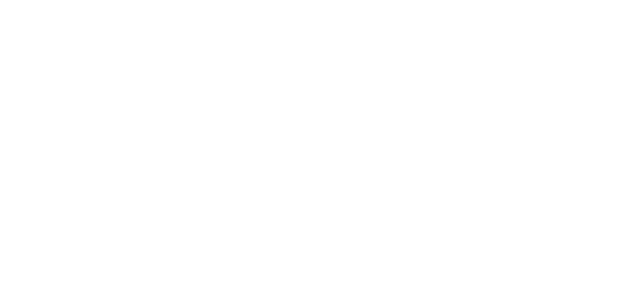
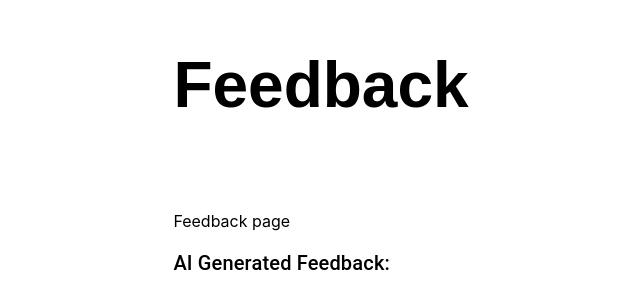
Before and after one commit to aaronchan73/cat-comprehension, a React (Create React App) app in the folder frontend/: page /student/feedBackPage in a window 1280 px wide. Before the commit this address had no page. Shown: the part 258-566 px from the top of the page, without its empty margins (319-959 px from the left). Built offline with nearby package versions, Linux system fonts and the light colour scheme.

Commit message:
ui for feedback apge

```diff
--- a/frontend/src/App.tsx
+++ b/frontend/src/App.tsx
@@ -5,6 +5,7 @@ import CatNamePage from "./pages/student/catNamePage"; // Import your target pag
 import ExercisePage from "./pages/student/exercisePage";
 import KittenListPage from "./pages/teacher/kittenListPage";
 import ResultsPage from "./pages/student/resultsPage";
+import FeedbackPage from "./pages/student/feedbackPage";
 
 /**
  * @description - Routing for application
@@ -20,6 +21,7 @@ export default function App() {
           <Route path="/student/exercisePage" element={<ExercisePage />} />
           <Route path="/student/resultsPage" element={<ResultsPage />} />
           <Route path="/teacher/kittenListPage" element={<KittenListPage />} />
+          <Route path="/student/feedBackPage" element={<FeedbackPage />} />
         </Routes>
       </div>
     </Router>
--- a/frontend/src/pages/student/feedbackPage.tsx
+++ b/frontend/src/pages/student/feedbackPage.tsx
@@ -0,0 +1,23 @@
+import { Box, Button, List, ListItem, Typography } from '@mui/material'
+import { useState, useEffect } from 'react'
+import { useLocation, useNavigate } from 'react-router-dom'
+import { getAttemptByUsername, generateFeedback } from '../../services/attempts'
+import { IResult } from '../../types/IResult'
+import CodeBox from '../../components/codeBox'
+import { LineChart } from '@mui/x-charts'
+import { IFeedbackPageProps } from '../../types/IFeedbackProps'
+
+
+export default function FeedbackPage() {
+    const location = useLocation()
+    const { feedback } = location.state || {};
+
+    return (
+        <div>
+            <h1>Feedback</h1>
+            <p>Feedback page</p>
+            <Typography variant="h6">AI Generated Feedback: {feedback}</Typography>
+        </div>
+
+    )
+}
--- a/frontend/src/pages/student/resultsPage.tsx
+++ b/frontend/src/pages/student/resultsPage.tsx
@@ -81,8 +81,13 @@ export default function ResultsPage() {
 
             if (response.message) {
                 setFeedback(response.message);
+                setLoadingFeedback(false);
+                navigate('/student/feedbackPage', {
+                    state: { feedback: feedback }
+                });
             } else {
                 setErrorFeedback('Error generating feedback');
+                setLoadingFeedback(false);
             }
         } catch (e) {
             console.log(e);
@@ -135,10 +140,8 @@ export default function ResultsPage() {
                                 marginBottom: '10px'
                             }}
                         >
-                            <Typography variant="h6">{loadingFeedback ? 'FeedbacK' : 'Analysis'}</Typography>
+                            <Typography variant="h6">Analysis</Typography>
                         </Box>
-                        {loadingFeedback && <Typography variant="h6"> Generating Feedback...</Typography>}
-                        {!feedback ? <>
                         <List>
                             <ListItem>
                                 User: {analysis?.username}
@@ -166,10 +169,7 @@ export default function ResultsPage() {
                             grid={{ vertical: true, horizontal: true }}
                         >
                         </LineChart>}
-                            {!analysis?.success && <Button onClick={getFeedback}>Generate Feedback</Button>}
-                        </> :
-                        <Typography variant="h6">AI Generated Feedback: {feedback}</Typography>
-                        }
+                        {!analysis?.success && <Button onClick={getFeedback}>{loadingFeedback ? 'Generating...' : 'Generate Feedback'}</Button>}
                     </div>
 
                 </Box>
@@ -214,7 +214,7 @@ export default function ResultsPage() {
                     }
                 }}
                 onClick={handleRetry}
-            > {analysis?.success ? 'Try New Exercise' : 'Retry'} </Button>
+            > Try New Exercise</Button>
         </div>
     )
 }
--- /dev/null
+++ b/frontend/src/types/IFeedbackProps.ts
@@ -0,0 +1,3 @@
+export interface IFeedbackPageProps {
+    feedback: string
+}
```
Lines whose indentation alone changed are shown as unchanged.
